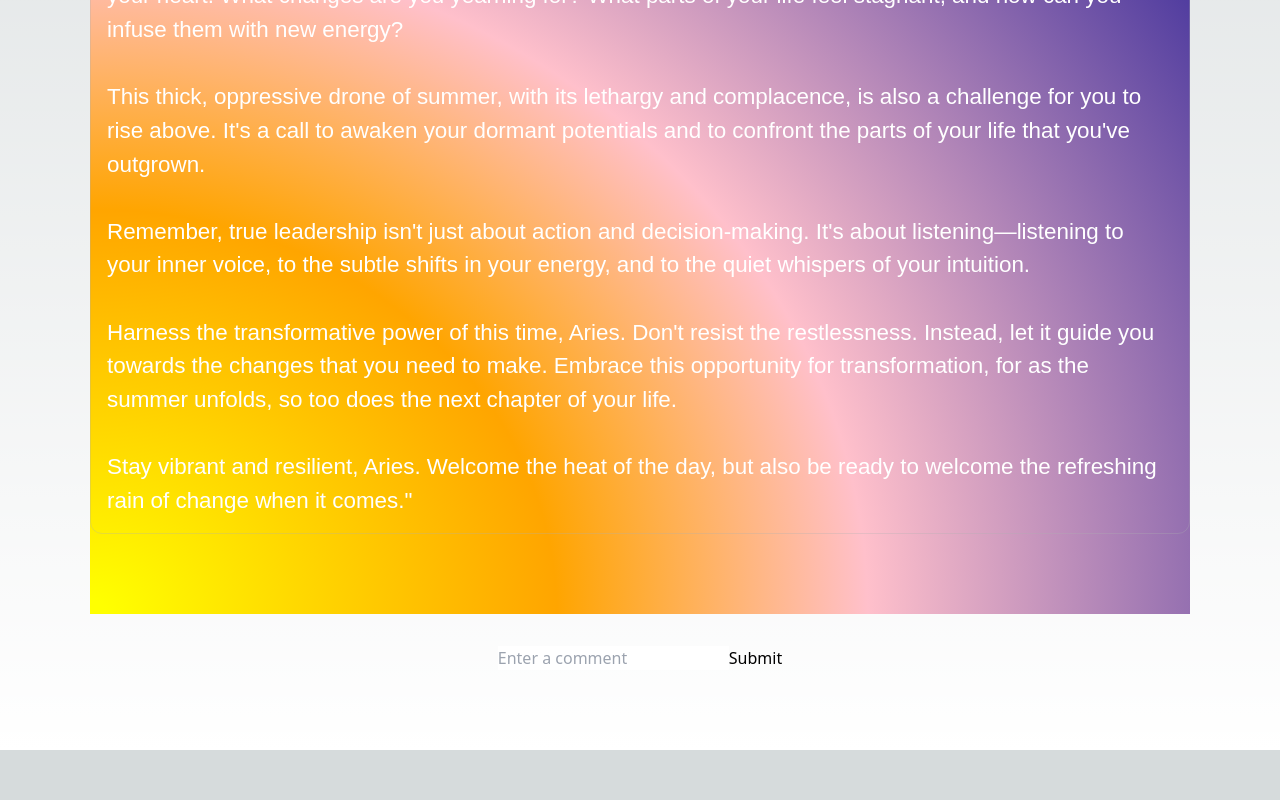
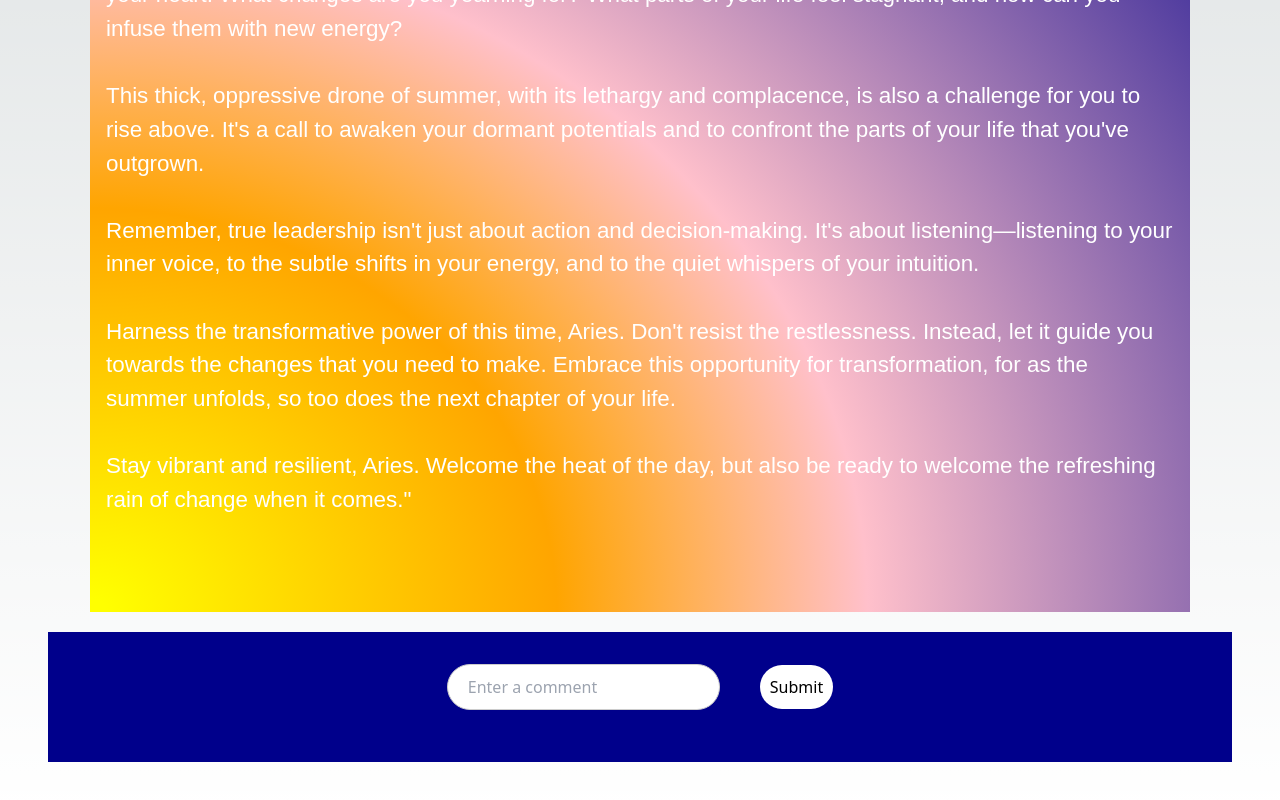
Before and after one commit to Wir3s/astro_ai, a Next.js app: page /aries in a window 1280 px wide. Shown: the part 528-1328 px from the top of the page. Before the commit the page ends 1278 px from the top, so only its background shows below. Built offline with nearby package versions, Linux system fonts and the light colour scheme; a web font is replaced by a local one.

Commit message:
Styling comments area, creating global color variables

```diff
--- a/src/app/aries/page.js
+++ b/src/app/aries/page.js
@@ -51,7 +51,7 @@ export default function Aries() {
           also be ready to welcome the refreshing rain of change when it comes."
         </p>
       </div>
-      <div className={styles.comments}>
+      <div style={{width: '100%'}}>
         <Comments />
       </div>
     </main>
--- a/src/app/components/Comments.js
+++ b/src/app/components/Comments.js
@@ -1,6 +1,7 @@
 'use client'
 
 import React, { useState } from "react";
+import styles from "../components/comments.module.css"
 
 function Comments() {
   const [comments, setComments] = useState([]);
@@ -17,20 +18,21 @@ function Comments() {
   };
 
   return (
-    <div>
+    <div className={styles.commentsContainer}>
       <form onSubmit={handleSubmit}>
         <input
           type="text"
           value={newComment}
           onChange={(e) => setNewComment(e.target.value)}
           placeholder="Enter a comment"
+          className={styles.commentsInput}
         />
-        <button type="submit">Submit</button>
+        <button type="submit" className={styles.commentsButton}>Submit</button>
       </form>
 
-      <ul>
+      <ul className={styles.commentsList}>
         {comments.map((comment, index) => (
-          <li key={index}>{comment}</li>
+          <li key={index} className={styles.commentsItem}>{comment}</li>
         ))}
       </ul>
     </div>
--- a/src/app/components/Header.js
+++ b/src/app/components/Header.js
@@ -15,9 +15,6 @@ const Header = () => {
           <li>
             <GoogButn />
           </li>
-          {/* <li><Link to="/about">About</Link></li>
-            <li><Link to="/contact">Contact</Link></li>
-            <li><Link to="/services">Services</Link></li> */}
         </ul>
       </nav>
     </header>
--- /dev/null
+++ b/src/app/components/comments.module.css
@@ -0,0 +1,50 @@
+.commentsContainer {
+    padding: 2rem;
+    background-color: var(--component-background-color);
+    margin-top:20px;
+    display: flex;
+    flex-direction: column;
+    justify-content: center;
+    align-items: center;
+  }
+
+.commentsButton {
+    color: black;
+    background-color: white;
+    margin-left: 40px;
+    padding: 10px;
+    border-radius: 40px;
+}
+
+.commentsInput {
+        padding: 10px 20px;
+        border: 1px solid #ccc;
+        border-radius: 50px;
+        outline: none;
+        transition: box-shadow 0.3s ease-in-out, border-color 0.3s ease-in-out;
+      }
+
+.commentsInput:focus {
+        border-color: #5a67d8;
+        box-shadow: 0 0 0 3px #a3bffa;
+      }
+
+.commentsItem:nth-child(4n+1) {
+    color:white;
+}
+
+.commentsItem:nth-child(4n+2) {
+    color:orange;
+}
+
+.commentsItem:nth-child(4n+3) {
+    color:violet;
+}
+
+.commentsItem:nth-child(4n+4) {
+    color:rgb(115, 185, 241);
+}
+
+.commentsList {
+    margin-top: 20px;
+}
--- a/src/app/globals.css
+++ b/src/app/globals.css
@@ -43,6 +43,8 @@
     rgba(255, 255, 255, 1),
     rgba(255, 255, 255, 0)
   );
+
+  --component-background-color: darkblue;
 
   --tile-start-rgb: 239, 245, 249;
   --tile-end-rgb: 228, 232, 233;
--- a/src/app/page.module.css
+++ b/src/app/page.module.css
@@ -37,10 +37,20 @@
 .headerComponent {
   margin-bottom: 40px;
   color: white;
-  background-color: black;
+  background-color: var(--component-background-color);
   width: 100%;
   padding: 20px;
   text-align: center;
+}
+
+.navList {
+  display: flex;
+  list-style: none; /* Removes the bullet points from the list */
+  padding: 0;
+}
+
+.navList li:not(:last-child) {
+  margin-right: 40px;
 }
 
 /* .description a:hover {
@@ -51,14 +61,8 @@
   position: relative;
   margin: 0;
   padding: 1rem;
-  /* background-color: rgba(var(--callout-rgb), 0.5); */
-  border: 1px solid rgba(var(--callout-border-rgb), 0.3);
-  border-radius: var(--border-radius);
 }
 
-.comments {
-  padding: 2rem;
-}
 
 .code {
   font-weight: 700;
@@ -134,11 +138,7 @@
   position: relative;
 }
 
-.navList {
-  display: flex;
-  list-style: none; /* Removes the bullet points from the list */
-  padding: 0;
-}
+
 
 
 /* Enable hover only on non-touch devices */
@@ -188,6 +188,9 @@
     transform: none;
     height: 300px;
   }
+
+
+
 
   /* .description {
     font-size: 0.8rem;
```
